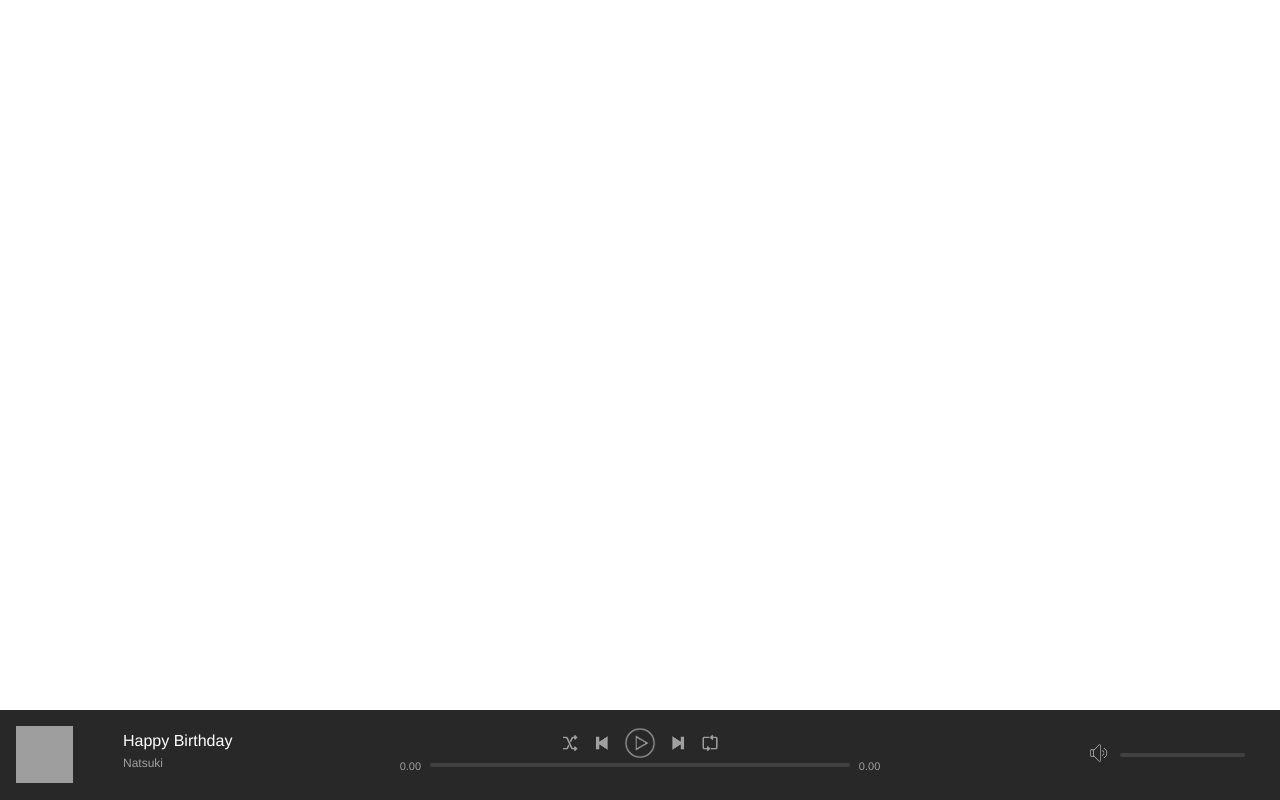
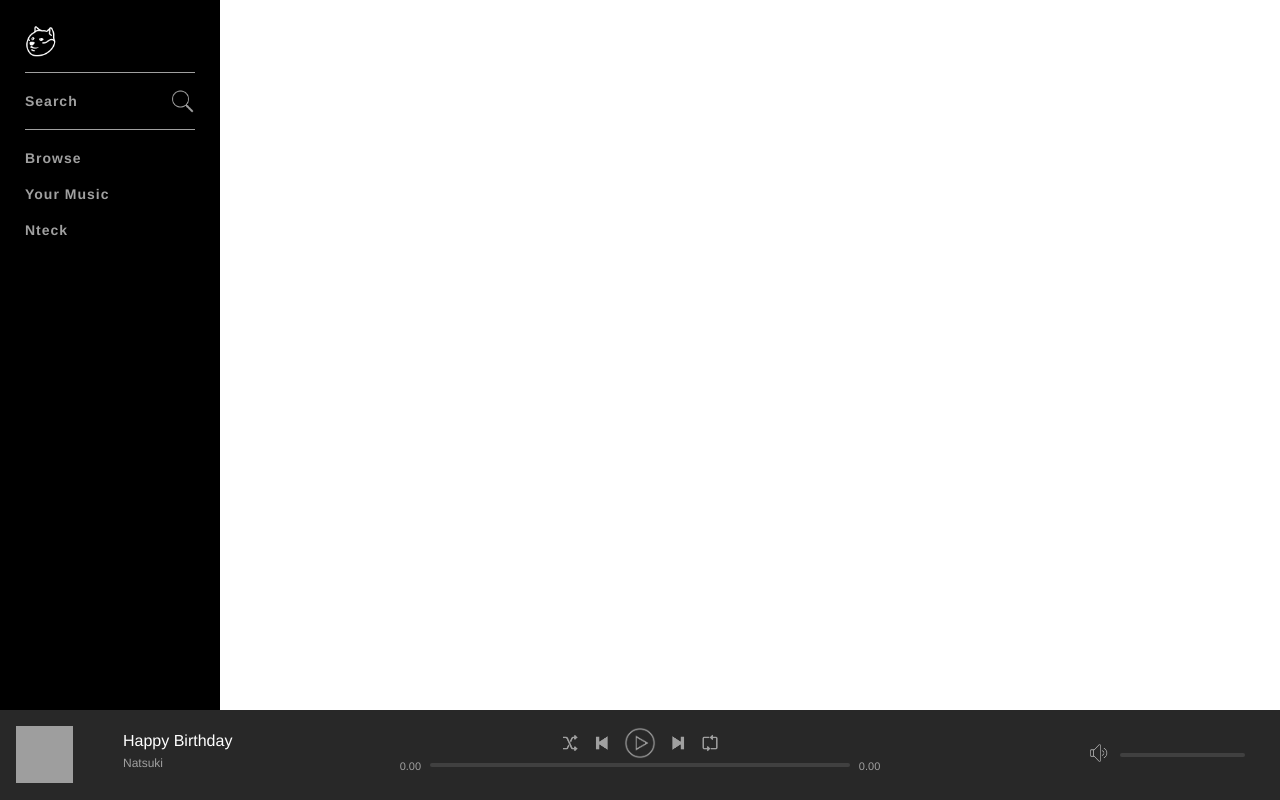
Before and after one commit to natsukiiiii/spotify, a PHP site: page / in a window 1280 px wide. Run offline with PHP 8.4, Linux system fonts and the light colour scheme; the visitor is signed in with stand-in values (Sample User, id 1); grey boxes are pictures that could not be loaded.

Commit message:
navigation menu

```diff
--- a/assets/css/style.css
+++ b/assets/css/style.css
@@ -133,3 +133,56 @@ html,body{
 .volumeBar .progressBar{
     width: 125px;
 }
+
+#topContainer{
+    min-height: 100%;
+    width: 100%;
+}
+
+#navBarContainer{
+    background-color: #000;
+    width: 220px;
+    height: 100vh;
+    position: fixed;
+    top: 0;
+    left: 0;
+}
+.navBar{
+    padding: 25px;
+    display: flex;
+    flex-direction: column;
+    /* カラムを縦に並べる */
+    -ms-flex-direction: column;
+}
+.logo{
+    margin-bottom: 15px;
+}
+.logo img{
+    width: 32px;
+}
+.navBar .group{
+    border-top: 1px solid #a0a0a0;
+    padding: 10px 0;
+}
+.navItem{
+    padding: 10px 0;
+    font-size: 14px;
+    font-weight: 700;
+    display: block;
+    letter-spacing: 1px;
+    position: relative;
+}
+
+.navItemLink{
+    color: #a0a0a0;
+    text-decoration: none;
+}
+.navItemLink:hover{
+    color: #ffffff;
+}
+.navItemLink .icon{
+    position: absolute;
+    right: 0;
+    top: 6px;
+    width: 25px;
+}
--- a/index.php
+++ b/index.php
@@ -16,6 +16,41 @@ if(isset($_SESSION['userLoggedIn'])){
     <link rel="stylesheet" type="text/css" href="assets/css/style.css">
 </head>
 <body>
+    <div id="mainContainer">
+        <div id="topContainer">
+           <div id="navBarContainer">
+             <nav class="navBar">
+               <a href="index.php" class="logo">
+                   <img src="assets/images/icons/logo.png">
+               </a>
+
+               <div class="group">
+                 <div class="navItem">
+                     <a href="search.php" class="navItemLink">Search
+                         <img src="assets/images/icons/search.png" class="icon" alt="Search">
+                     </a>
+                 </div>
+
+               </div>
+
+
+               <div class="group">
+                 <div class="navItem">
+                     <a href="browse.php" class="navItemLink">Browse</a>
+                 </div> <div class="navItem">
+                     <a href="yourMusic.php" class="navItemLink">Your Music</a>
+                 </div> <div class="navItem">
+                     <a href="profile.php" class="navItemLink">Nteck</a>
+                 </div>
+
+               </div>
+
+             </nav>
+           </div>
+        </div>
+    </div>
+
+
   <div id="nowPlayingBarContainer">
     <div id="nowPlayingBar">
         <div id="nowPlayingLeft">
```
Also changed, not shown: assets/images/icons/logo.png (added).
